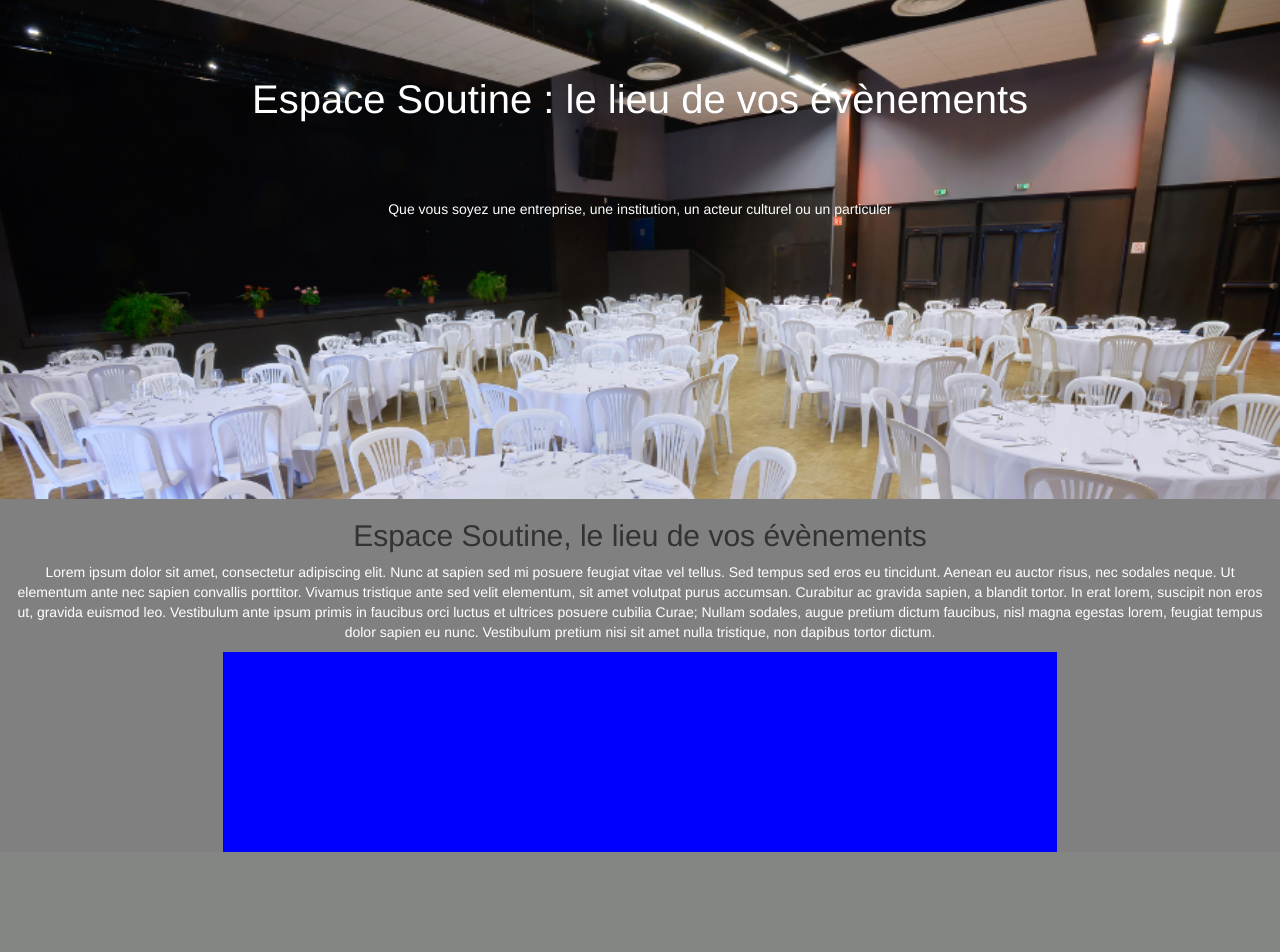
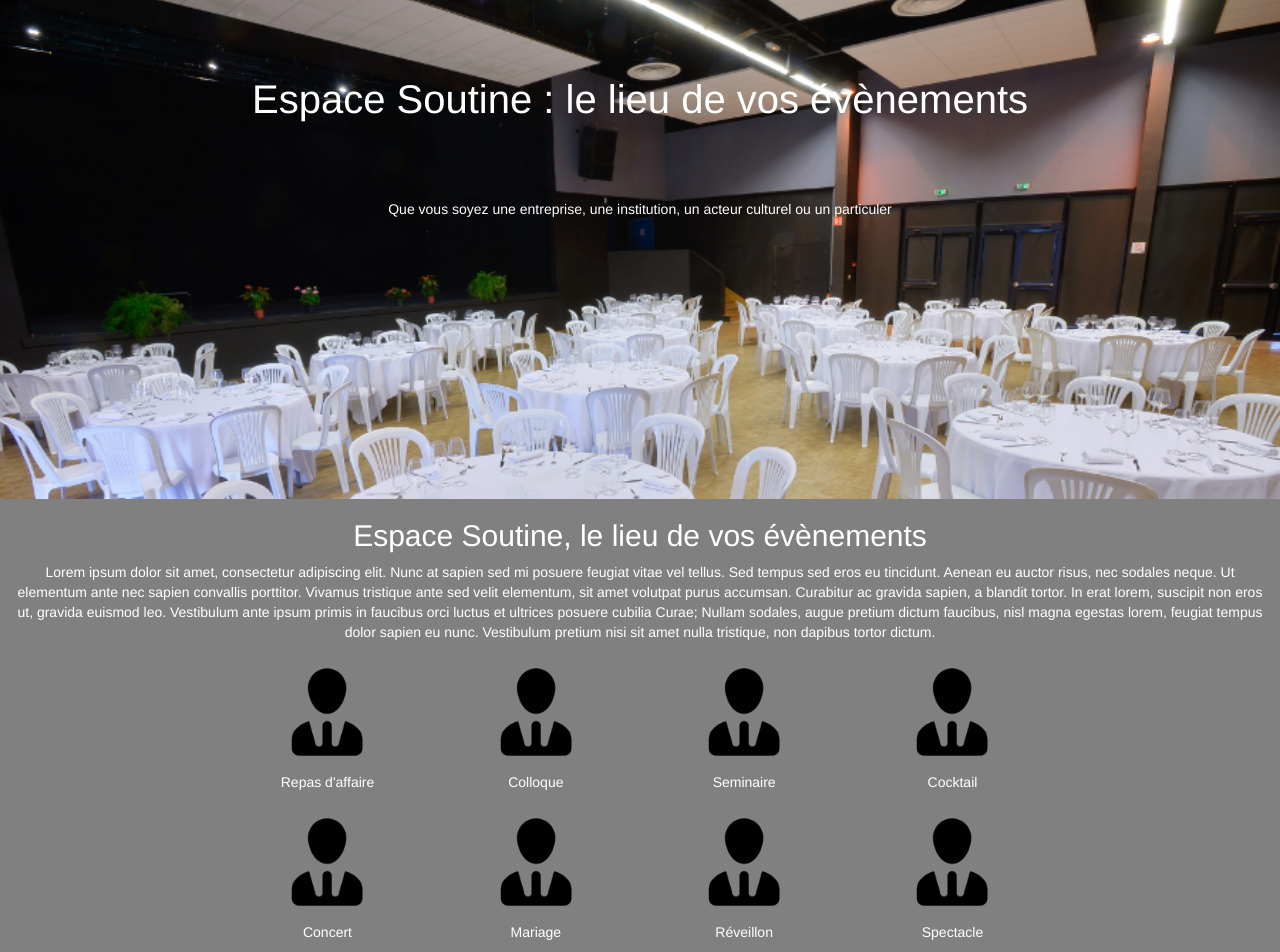
Before and after one commit to Myystigri/espace_soutine, a PHP site: page / in a window 1280 px wide. Shown: the part 51-1003 px from the top of the page. Before the commit the page ends 903 px from the top, so only its background shows below. Run offline with PHP 8.4, Linux system fonts and the light colour scheme.

Commit message:
add prez

```diff
--- a/css/style.css
+++ b/css/style.css
@@ -29,8 +29,14 @@ p{
 }
 h2{
 	text-align: center;
+	color: #fff;
 }
 .icone{
+	height: 150px;
+	text-align: center;
+}
+.icone img{
+	margin: 10px 0;
 	height: 100px;
-	background-color: blue;
+	width: 100px;
 }
--- a/index.html
+++ b/index.html
@@ -19,20 +19,36 @@
 			<h2>Espace Soutine, le lieu de vos évènements</h2>
 			<p> Lorem ipsum dolor sit amet, consectetur adipiscing elit. Nunc at sapien sed mi posuere feugiat vitae vel tellus. Sed tempus sed eros eu tincidunt. Aenean eu auctor risus, nec sodales neque. Ut elementum ante nec sapien convallis porttitor. Vivamus tristique ante sed velit elementum, sit amet volutpat purus accumsan. Curabitur ac gravida sapien, a blandit tortor. In erat lorem, suscipit non eros ut, gravida euismod leo. Vestibulum ante ipsum primis in faucibus orci luctus et ultrices posuere cubilia Curae; Nullam sodales, augue pretium dictum faucibus, nisl magna egestas lorem, feugiat tempus dolor sapien eu nunc. Vestibulum pretium nisi sit amet nulla tristique, non dapibus tortor dictum. </p>
 			<div class="col-md-2 col-md-offset-2 icone">
+				<img src="./img/01.png" alt="logo Repas d'affaire">
+				<p>Repas d'affaire</p>
 			</div>
 			<div class="col-md-2 icone">
+				<img src="./img/01.png" alt="logo Repas d'affaire">
+				<p>Colloque</p>
 			</div>
 			<div class="col-md-2 icone">
+				<img src="./img/01.png" alt="logo Repas d'affaire">
+				<p>Seminaire</p>
 			</div>
 			<div class="col-md-2 icone">
+				<img src="./img/01.png" alt="logo Repas d'affaire">
+				<p>Cocktail</p>
 			</div>
 			<div class="col-md-2 col-md-offset-2 icone">
+				<img src="./img/01.png" alt="logo Repas d'affaire">
+				<p>Concert</p>
 			</div>
 			<div class="col-md-2 icone">
+				<img src="./img/01.png" alt="logo Repas d'affaire">
+				<p>Mariage</p>
 			</div>
 			<div class="col-md-2 icone">
+				<img src="./img/01.png" alt="logo Repas d'affaire">
+				<p>Réveillon</p>
 			</div>
 			<div class="col-md-2 icone">
+				<img src="./img/01.png" alt="logo Repas d'affaire">
+				<p>Spectacle</p>
 			</div>
 		</div>
 <!--Nos prestations-->
```
Also changed, not shown: img/01.png (added).
